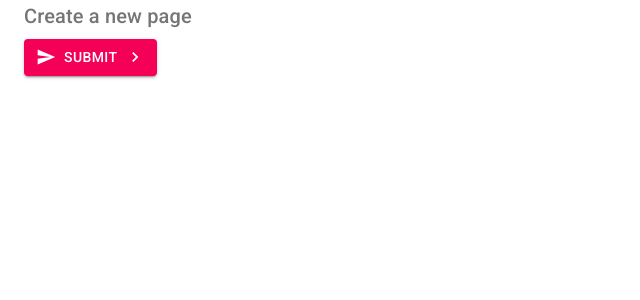
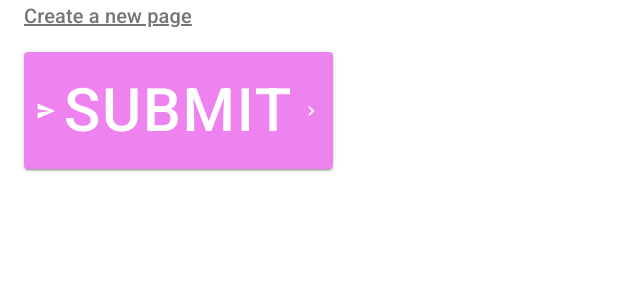
Before and after one commit to rahul7007/Learn-MUI, a React (Create React App) app in the folder material-ui-tut/: page /create in a window 1280 px wide. Shown: the top 300 px of the page, without its empty margins (0-640 px from the left). Built offline with nearby package versions, Linux system fonts and the light colour scheme.

Commit message:
lesson 5 added

```diff
--- a/material-ui-tut/src/pages/Create.js
+++ b/material-ui-tut/src/pages/Create.js
@@ -4,11 +4,30 @@
 import Container from '@material-ui/core/Container';
 import SendIcon from '@material-ui/icons/Send';
 import KeyboardArrowRightIcon from '@material-ui/icons/KeyboardArrowRight';
+import { makeStyles } from '@material-ui/core';
+
+const useStyles = makeStyles({
+  btn: {
+    fontSize: 60,
+    backgroundColor: 'violet',
+    '&:hover': {
+      backgroundColor: 'blue'
+    }
+  },
+  title: {
+    textDecoration: 'underline',
+    marginBottom: 20
+  }
+});
 
 export default function Create() {
+
+  const classes = useStyles();
+
   return (
     <Container>
       <Typography
+        className={classes.title}
         variant="h6"
         color="textSecondary"
         component="h2"
@@ -17,6 +36,7 @@
         Create a new page
       </Typography>
       <Button
+        className={classes.btn}
         type="submit"
         color="secondary"
         variant="contained"
```
